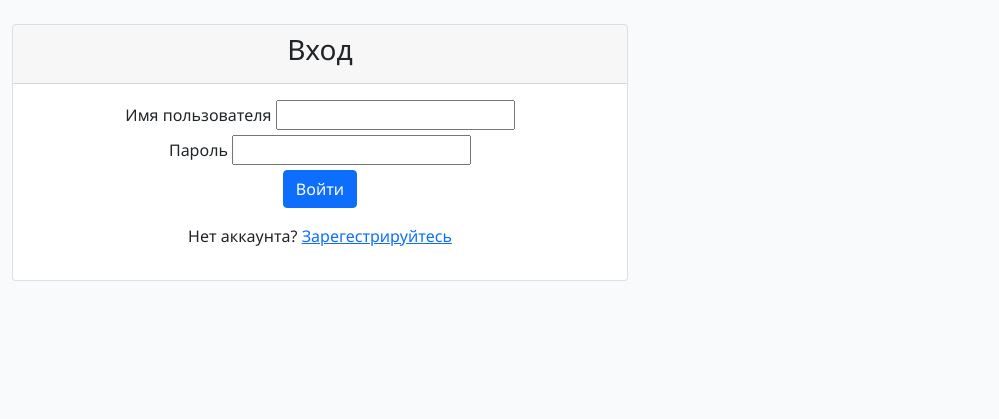
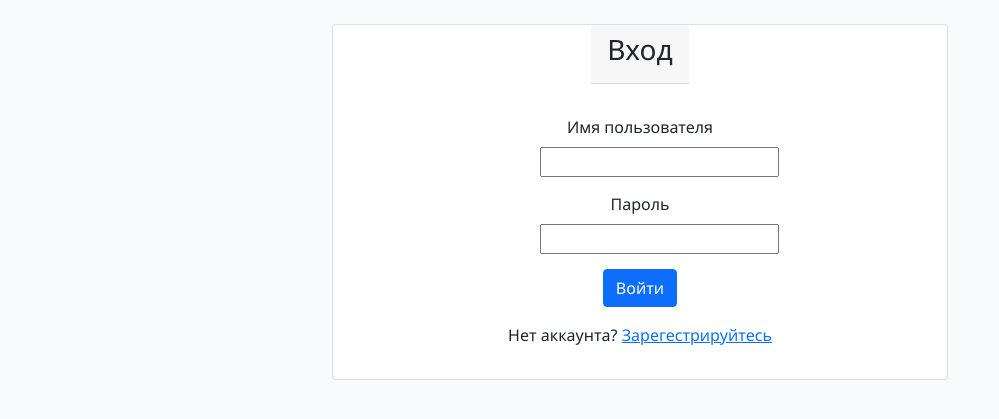
Before and after one commit to SetsumiX/CloneDjangoBlog, a Django app: page /login/ in a window 1280 px wide. Shown: the part 116-535 px from the top of the page, without its empty margins (0-999 px from the left). Run offline with Django 5.2, Linux system fonts and the light colour scheme.

Commit message:
Исправлена ошибка с toggle_favorite

```diff
--- a/BLOG/settings.py
+++ b/BLOG/settings.py
@@ -11,7 +11,7 @@ https://docs.djangoproject.com/en/5.2/ref/settings/
 """
 
 from pathlib import Path
-import config
+from . import config
 import os
 
 # Build paths inside the project like this: BASE_DIR / 'subdir'.
--- a/app/static/app/css/style.css
+++ b/app/static/app/css/style.css
@@ -21,7 +21,7 @@ body {
 }
 
 /* === Карточки постов  === */
-.post-card {
+.post-1 {
     background-color: #ffffff;
     border-radius: 12px;
     box-shadow: 0 4px 12px rgba(0, 0, 0, 0.08);
@@ -177,6 +177,31 @@ h2 {
     display: flex;
 }
 
+.row.justify-center-center{
+    justify-content: center;
+}
+
+.card{
+    display: flex;
+    align-items: center;
+}
+
+.btn.btn-primary{
+    margin-top: 15px;
+}
+
+.mb3{
+    width: 200px;
+    length: 62px;
+    margin-top: 15px;
+}
+
+.form-login{
+    display: flex;
+    flex-direction: column;
+    align-items: center;
+}
+
 .img-fluid.rounded{
     width: 250px;
 }
--- a/app/templates/app/login.html
+++ b/app/templates/app/login.html
@@ -7,7 +7,7 @@
                 <h3>Вход</h3>
             </div>
             <div class="card-body">
-                <form method="post">
+                <form class="form-login" method="post">
                     {% csrf_token %}
                     <div class="mb3">
                         <label for="{{form.username.id_for_label}}" class="form-label">Имя пользователя</label>
--- a/app/views.py
+++ b/app/views.py
@@ -205,13 +205,18 @@ def my_posts(request):
 
 @login_required
 def favorites(request):
-    favorite_entries = Favorite.objects.filter(user=request.user).select_related('post__author__profile').prefetch_related('post__likes', "post__comments")
+    favorite_entries = Favorite.objects.filter(user=request.user).select_related('post__author__profile').prefetch_related('post__likes', 'post__comments')
     posts = [entry.post for entry in favorite_entries]
+
+    context = {
+        'posts': posts,
+    }
+
     return render(request, 'app/favorites.html', {'posts': posts})
 
 @login_required
 def toggle_favorite(request, post_id):
-    post = get_object_or_404(Post, post_id=post_id)
+    post = get_object_or_404(Post, id=post_id)
     if post.author == request.user:
         messages.error(request, "Нельзя добавить в избранное свой пост")
         next_url = request.META.get("HTTP_REFERER", reverse("home"))
```
